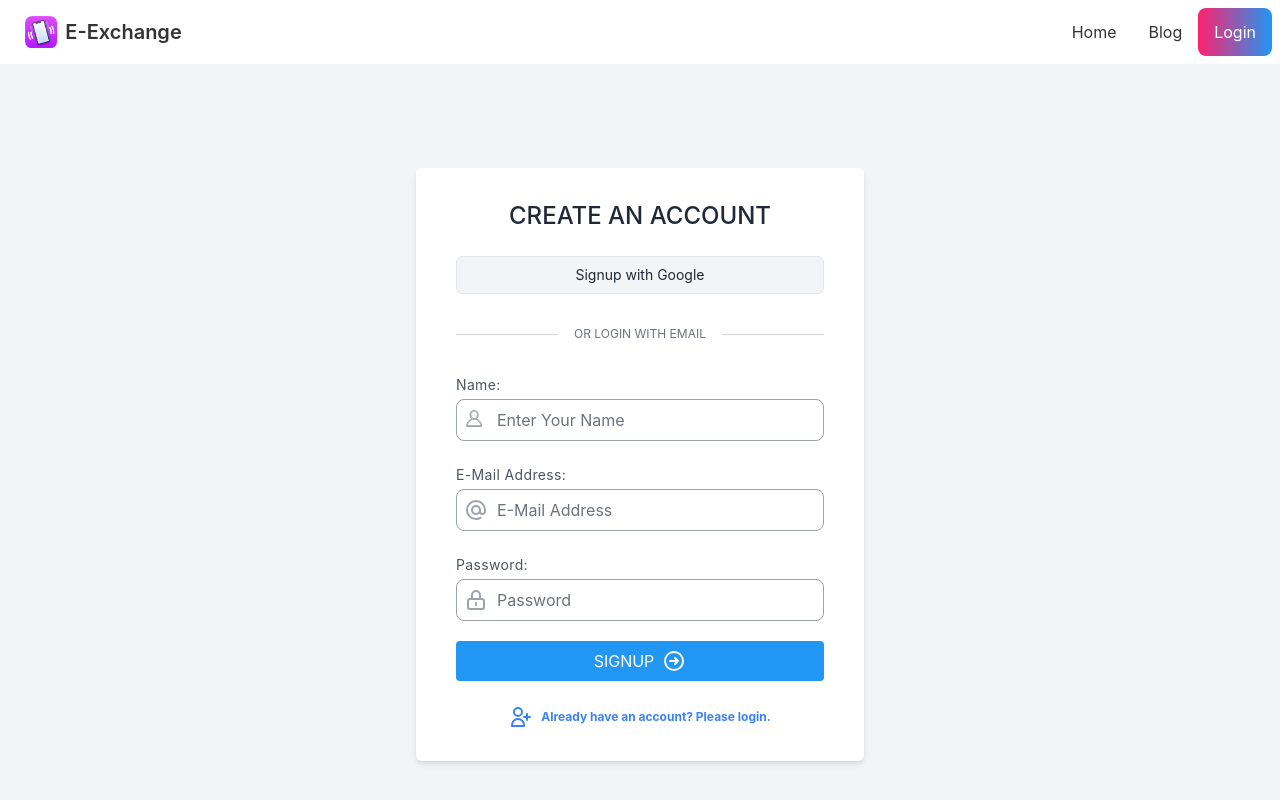
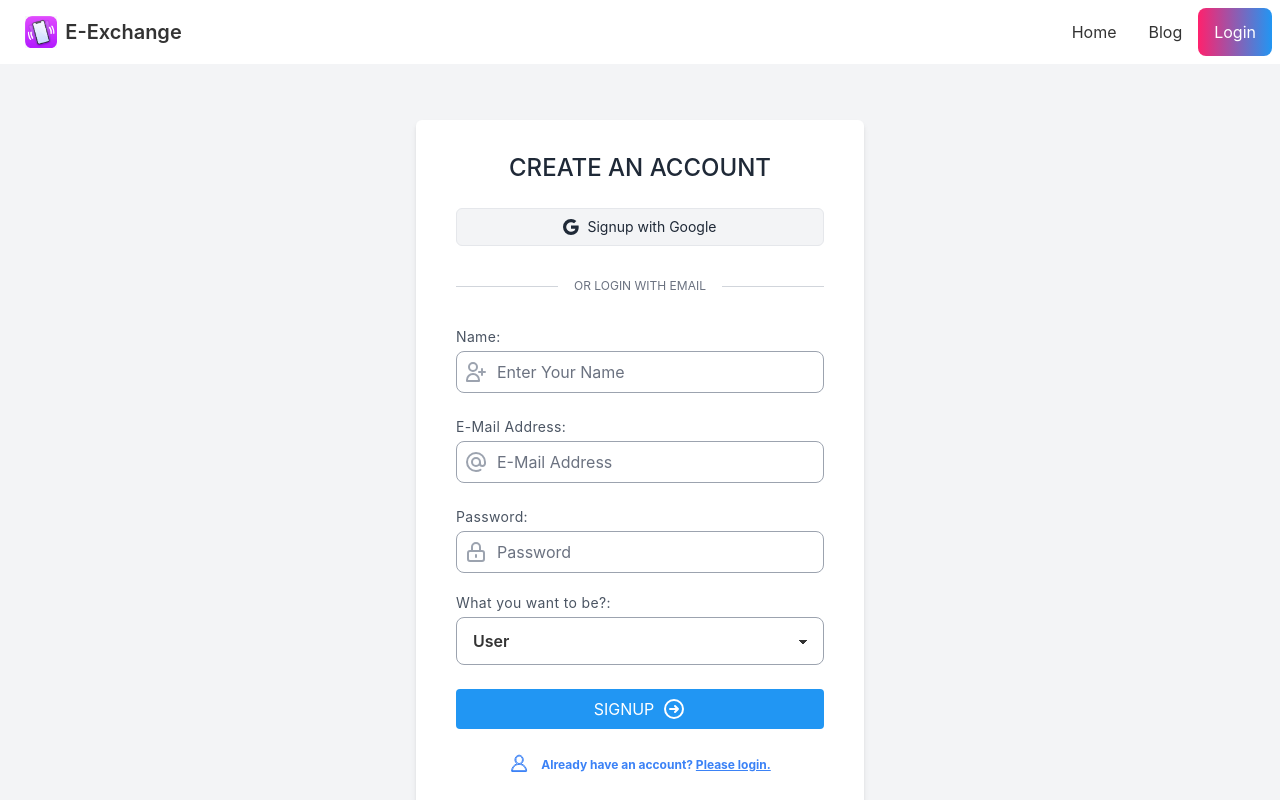
Before and after one commit to Sazz07/E-exchange-client, a React (Create React App) app: page /signup in a window 1280 px wide. Shown: the top 800 px of the page. Built offline with nearby package versions, Linux system fonts and the light colour scheme; no server answers.

Commit message:
Added users to database collection.

```diff
--- a/src/Layout/DashboardLayout.js
+++ b/src/Layout/DashboardLayout.js
@@ -16,7 +16,7 @@ const DashboardLayout = () => {
                     <ul className="menu p-4 w-80 bg-base-100 text-base-content">
                         <li><Link to='/dashboard'>My Orders</Link></li>
                         <li><Link to=''>Add a product</Link></li>
-                        <li><Link to=''>My buyers</Link></li>
+                        <li><Link to=''>My Product</Link></li>
                         <li><Link to='/dashboard/allsellers'>All Sellers</Link></li>
                         <li><Link to='/dashboard/allbuyers'>All Buyers</Link></li>
                     </ul>
--- a/src/Pages/Login/Login.js
+++ b/src/Pages/Login/Login.js
@@ -4,8 +4,8 @@ import { Link } from 'react-router-dom';
 import { AuthContext } from '../../contexts/AuthProvider';
 
 const Login = () => {
-    const { signIn, loading, setLoading } = useContext(AuthContext);
-    const [signInError, setSignInError] = useState('');
+    const { signIn, loading, setLoading, signInWithGoogle } = useContext(AuthContext);
+    const [error, setError] = useState('');
 
     const handleLoginSubmit = event => {
         event.preventDefault();
@@ -27,15 +27,35 @@ const Login = () => {
                 toast.error(error.message);
                 setLoading(false);
             });
-    }
+    };
+
+    // Google Sign In
+
+    const handleGoogleSignIn = () => {
+        signInWithGoogle()
+            .then(result => {
+                const user = result.user;
+                console.log(user);
+                toast.success('Login Successfully.');
+            })
+            .catch(error => {
+                console.error(error);
+                setError(error.message);
+            });
+    };
 
     return (
         <div className="min-h-screen flex flex-col items-center justify-center bg-gray-100">
             <div className="flex flex-col bg-white shadow-md px-4 sm:px-6 md:px-8 lg:px-10 py-8 rounded-md w-full max-w-md">
                 <div className="font-medium self-center text-xl sm:text-2xl uppercase text-gray-800">Login To Your Account</div>
-                <button className="relative mt-6 border rounded-md py-2 text-sm text-gray-800 bg-gray-100 hover:bg-gray-200">
+                <button
+                onClick={handleGoogleSignIn}
+                className="relative mt-6 border rounded-md py-2 text-sm text-gray-800 bg-gray-100 hover:bg-gray-200">
                     <span className="absolute left-0 top-0 flex items-center justify-center h-full w-10 text-blue-500"><i className="fab fa-facebook-f"></i></span>
-                    <span>Login with Google</span>
+                    <span className='flex justify-center items-center'>
+                        <svg xmlns="http://www.w3.org/2000/svg" width="16" height="16" fill="currentColor" className="bi bi-google" viewBox="0 0 16 16"> <path d="M15.545 6.558a9.42 9.42 0 0 1 .139 1.626c0 2.434-.87 4.492-2.384 5.885h.002C11.978 15.292 10.158 16 8 16A8 8 0 1 1 8 0a7.689 7.689 0 0 1 5.352 2.082l-2.284 2.284A4.347 4.347 0 0 0 8 3.166c-2.087 0-3.86 1.408-4.492 3.304a4.792 4.792 0 0 0 0 3.063h.003c.635 1.893 2.405 3.301 4.492 3.301 1.078 0 2.004-.276 2.722-.764h-.003a3.702 3.702 0 0 0 1.599-2.431H8v-3.08h7.545z" /> </svg>
+                        <span className='ml-2'>Login With Google</span>
+                    </span>
                 </button>
                 <div className="relative mt-10 h-px bg-gray-300">
                     <div className="absolute left-0 top-0 flex justify-center w-full -mt-2">
@@ -70,13 +90,7 @@ const Login = () => {
                                 <input type="password" name="password" className="text-sm sm:text-base placeholder-gray-500 pl-10 pr-4 rounded-lg border border-gray-400 w-full py-2 focus:outline-none focus:border-blue-400" placeholder="Password" />
                             </div>
                         </div>
-                        <div className="flex flex-col mb-6">
-                            <label htmlFor="password" className="mb-1 text-xs sm:text-sm tracking-wide text-gray-600">What you want to be?:</label>
-                            <select name='role' className="select select-bordered text-sm sm:text-base pr-4 rounded-lg border border-gray-400 w-full py-2">
-                                <option defaultValue>User</option>
-                                <option>Seller</option>
-                            </select>
-                        </div>
+
 
                         {/* <div className="flex items-center mb-6 -mt-4">
                             <div className="flex ml-auto">
@@ -94,6 +108,7 @@ const Login = () => {
                                     </svg>
                                 </span>
                             </button>
+                            {error && <p className='text-rose-600'>{error}</p>}
                         </div>
                     </form>
                 </div>
@@ -106,7 +121,7 @@ const Login = () => {
                                 <path d="M18 9v3m0 0v3m0-3h3m-3 0h-3m-2-5a4 4 0 11-8 0 4 4 0 018 0zM3 20a6 6 0 0112 0v1H3v-1z" />
                             </svg>
                         </span>
-                        <span className="ml-2">You don't have an account? Sign Up Now</span>
+                        <span className="ml-2">You don't have an account? <span className='underline'>Sign Up Now</span></span>
                     </Link>
                 </div>
             </div>
--- a/src/Pages/Signup/Signup.js
+++ b/src/Pages/Signup/Signup.js
@@ -4,39 +4,82 @@ import toast from 'react-hot-toast';
 import { Link } from 'react-router-dom';
 import { AuthContext } from '../../contexts/AuthProvider';
 
+
 const Signup = () => {
     const { register, handleSubmit, formState: { errors }, reset } = useForm();
-    const { createUser, updateUser } = useContext(AuthContext);
-    const [signUpError, setSignUpError] = useState('');
+    const { createUser, updateUser, signInWithGoogle } = useContext(AuthContext);
+    const [error, setError] = useState('');
 
     const handleSignUp = data => {
         console.log(data);
-        setSignUpError('');
+        setError('');
         createUser(data.email, data.password)
             .then(result => {
                 const user = result.user;
                 console.log(user);
-                toast.success('User created successfully');
+                toast.success('Congratulation. Sign Up complete.');
                 const userInfo = {
                     displayName: data.name
                 };
                 updateUser(userInfo)
-                    .then(() => { })
+                    .then(() => {
+                        saveUser(data.name, data.email, data.role);
+                    })
                     .catch(error => console.error(error))
             })
             .catch(error => {
                 console.error(error);
-                setSignUpError(error.message);
+                setError(error.message);
             });
-            reset();
-    }
+        reset();
+    };
+
+    // handle Google Sign in
+
+    const handleGoogleSignIn = () => {
+        signInWithGoogle()
+            .then(result => {
+                const user = result.user;
+                console.log(user);
+                saveUser(user?.displayName, user?.email);
+                toast.success('Congratulation. Sign Up complete.');
+            })
+            .catch(error => console.error(error));
+    };
+
+    // save user to the database
+
+    const saveUser = (name, email, role) => {
+        const user = {
+            name,
+            email,
+            role
+        };
+        fetch('http://localhost:5000/users', {
+            method: 'POST',
+            headers: {
+                'content-type': 'application/json'
+            },
+            body: JSON.stringify(user)
+        })
+            .then(res => res.json())
+            .then(data => {
+                console.log(data);
+            })
+
+    };
     return (
         <div className="min-h-screen flex flex-col items-center justify-center bg-gray-100">
             <div className="flex flex-col bg-white shadow-md px-4 sm:px-6 md:px-8 lg:px-10 py-8 rounded-md w-full max-w-md">
                 <div className="font-medium self-center text-xl sm:text-2xl uppercase text-gray-800">Create An Account</div>
-                <button className="relative mt-6 border rounded-md py-2 text-sm text-gray-800 bg-gray-100 hover:bg-gray-200">
+                <button
+                onClick={handleGoogleSignIn}
+                className="relative mt-6 border rounded-md py-2 text-sm text-gray-800 bg-gray-100 hover:bg-gray-200">
                     <span className="absolute left-0 top-0 flex items-center justify-center h-full w-10 text-blue-500"><i className="fab fa-facebook-f"></i></span>
-                    <span>Signup with Google</span>
+                    <span className='flex justify-center items-center'>
+                        <svg xmlns="http://www.w3.org/2000/svg" width="16" height="16" fill="currentColor" className="bi bi-google" viewBox="0 0 16 16"> <path d="M15.545 6.558a9.42 9.42 0 0 1 .139 1.626c0 2.434-.87 4.492-2.384 5.885h.002C11.978 15.292 10.158 16 8 16A8 8 0 1 1 8 0a7.689 7.689 0 0 1 5.352 2.082l-2.284 2.284A4.347 4.347 0 0 0 8 3.166c-2.087 0-3.86 1.408-4.492 3.304a4.792 4.792 0 0 0 0 3.063h.003c.635 1.893 2.405 3.301 4.492 3.301 1.078 0 2.004-.276 2.722-.764h-.003a3.702 3.702 0 0 0 1.599-2.431H8v-3.08h7.545z" /> </svg>
+                        <span className='ml-2'>Signup with Google</span>
+                    </span>
                 </button>
                 <div className="relative mt-10 h-px bg-gray-300">
                     <div className="absolute left-0 top-0 flex justify-center w-full -mt-2">
@@ -49,8 +92,8 @@ const Signup = () => {
                             <label htmlFor="email" className="mb-1 text-xs sm:text-sm tracking-wide text-gray-600">Name:</label>
                             <div className="relative">
                                 <div className="inline-flex items-center justify-center absolute left-0 top-0 h-full w-10 text-gray-400">
-                                    <svg className="h-6 w-6" fill="none" strokeLinecap="round" strokeLinejoin="round" strokeWidth="1" viewBox="0 0 24 24" stroke="currentColor">
-                                        <path d="M12.075,10.812c1.358-0.853,2.242-2.507,2.242-4.037c0-2.181-1.795-4.618-4.198-4.618S5.921,4.594,5.921,6.775c0,1.53,0.884,3.185,2.242,4.037c-3.222,0.865-5.6,3.807-5.6,7.298c0,0.23,0.189,0.42,0.42,0.42h14.273c0.23,0,0.42-0.189,0.42-0.42C17.676,14.619,15.297,11.677,12.075,10.812 M6.761,6.775c0-2.162,1.773-3.778,3.358-3.778s3.359,1.616,3.359,3.778c0,2.162-1.774,3.778-3.359,3.778S6.761,8.937,6.761,6.775 M3.415,17.69c0.218-3.51,3.142-6.297,6.704-6.297c3.562,0,6.486,2.787,6.705,6.297H3.415z"></path>
+                                    <svg className="h-6 w-6" fill="none" strokeLinecap="round" strokeLinejoin="round" strokeWidth="2" viewBox="0 0 24 24" stroke="currentColor">
+                                        <path d="M18 9v3m0 0v3m0-3h3m-3 0h-3m-2-5a4 4 0 11-8 0 4 4 0 018 0zM3 20a6 6 0 0112 0v1H3v-1z" />
                                     </svg>
                                 </div>
                                 <input type="text"
@@ -100,6 +143,16 @@ const Signup = () => {
                             </div>
                         </div>
 
+                        <div className="flex flex-col mb-6">
+                            <label htmlFor="password" className="mb-1 text-xs sm:text-sm tracking-wide text-gray-600">What you want to be?:</label>
+                            <select
+                                {...register("role")}
+                                className="select select-bordered text-sm sm:text-base pr-4 rounded-lg border border-gray-400 w-full py-2">
+                                <option defaultValue>User</option>
+                                <option>Seller</option>
+                            </select>
+                        </div>
+
                         {/* <div className="flex items-center mb-6 -mt-4">
                             <div className="flex ml-auto">
                                 <Link
@@ -116,6 +169,7 @@ const Signup = () => {
                                     </svg>
                                 </span>
                             </button>
+                            {error && <p className='text-rose-600'>{error}</p>}
                         </div>
                     </form>
                 </div>
@@ -124,11 +178,11 @@ const Signup = () => {
                         to='/login'
                         className="inline-flex items-center font-bold text-blue-500 hover:text-blue-700 text-xs text-center">
                         <span>
-                            <svg className="h-6 w-6" fill="none" strokeLinecap="round" strokeLinejoin="round" strokeWidth="2" viewBox="0 0 24 24" stroke="currentColor">
-                                <path d="M18 9v3m0 0v3m0-3h3m-3 0h-3m-2-5a4 4 0 11-8 0 4 4 0 018 0zM3 20a6 6 0 0112 0v1H3v-1z" />
+                            <svg className="h-6 w-6" fill="none" strokeLinecap="round" strokeLinejoin="round" strokeWidth="1" viewBox="0 0 24 24" stroke="currentColor">
+                                <path d="M12.075,10.812c1.358-0.853,2.242-2.507,2.242-4.037c0-2.181-1.795-4.618-4.198-4.618S5.921,4.594,5.921,6.775c0,1.53,0.884,3.185,2.242,4.037c-3.222,0.865-5.6,3.807-5.6,7.298c0,0.23,0.189,0.42,0.42,0.42h14.273c0.23,0,0.42-0.189,0.42-0.42C17.676,14.619,15.297,11.677,12.075,10.812 M6.761,6.775c0-2.162,1.773-3.778,3.358-3.778s3.359,1.616,3.359,3.778c0,2.162-1.774,3.778-3.359,3.778S6.761,8.937,6.761,6.775 M3.415,17.69c0.218-3.51,3.142-6.297,6.704-6.297c3.562,0,6.486,2.787,6.705,6.297H3.415z"></path>
                             </svg>
                         </span>
-                        <span className="ml-2">Already have an account? Please login.</span>
+                        <span className="ml-2">Already have an account? <span className='underline'>Please login.</span></span>
                     </Link>
                 </div>
             </div>
```
Also changed, not shown: src/Pages/Home/Categories/PurchasingModal/PurchasingModal.js (+5 -3 lines).
